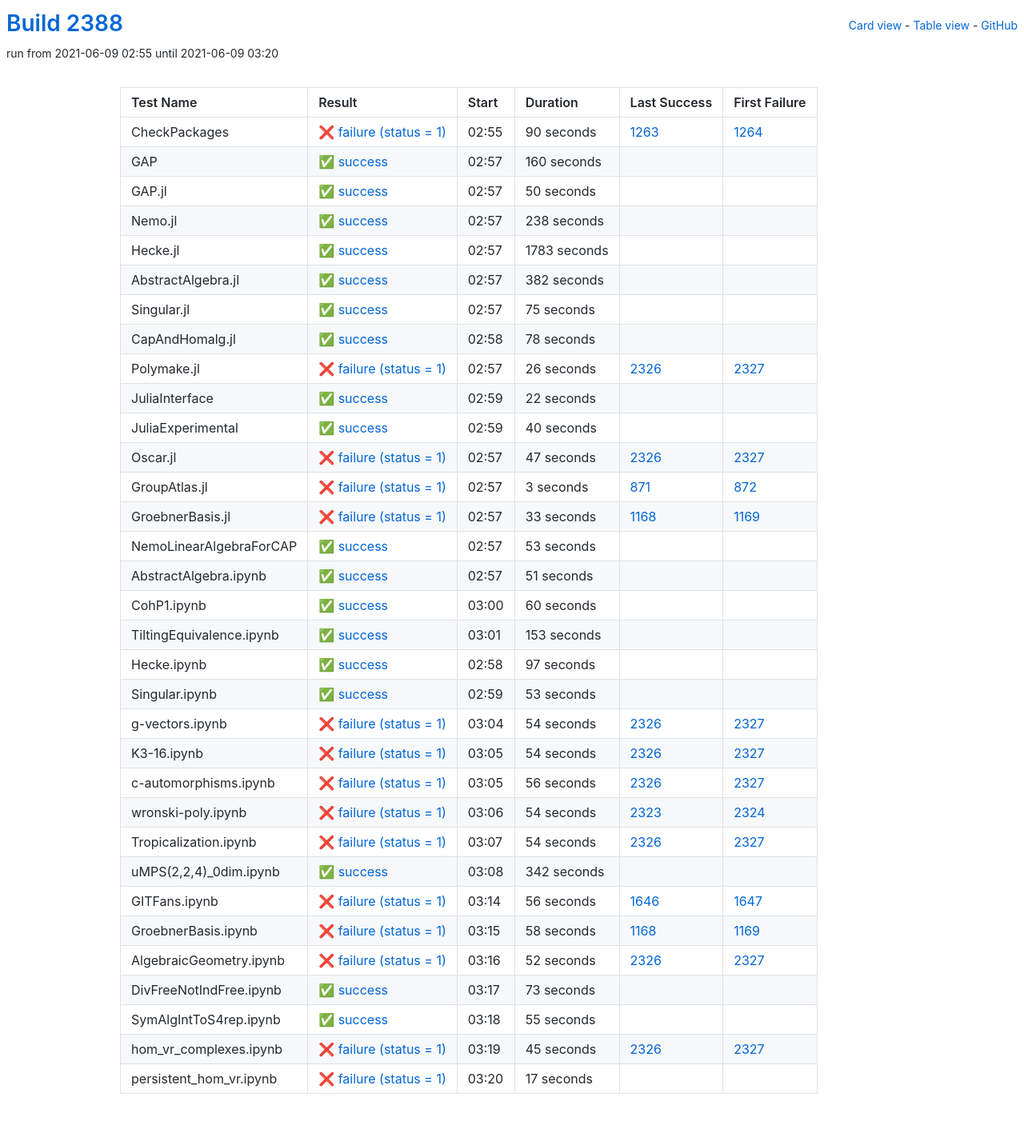
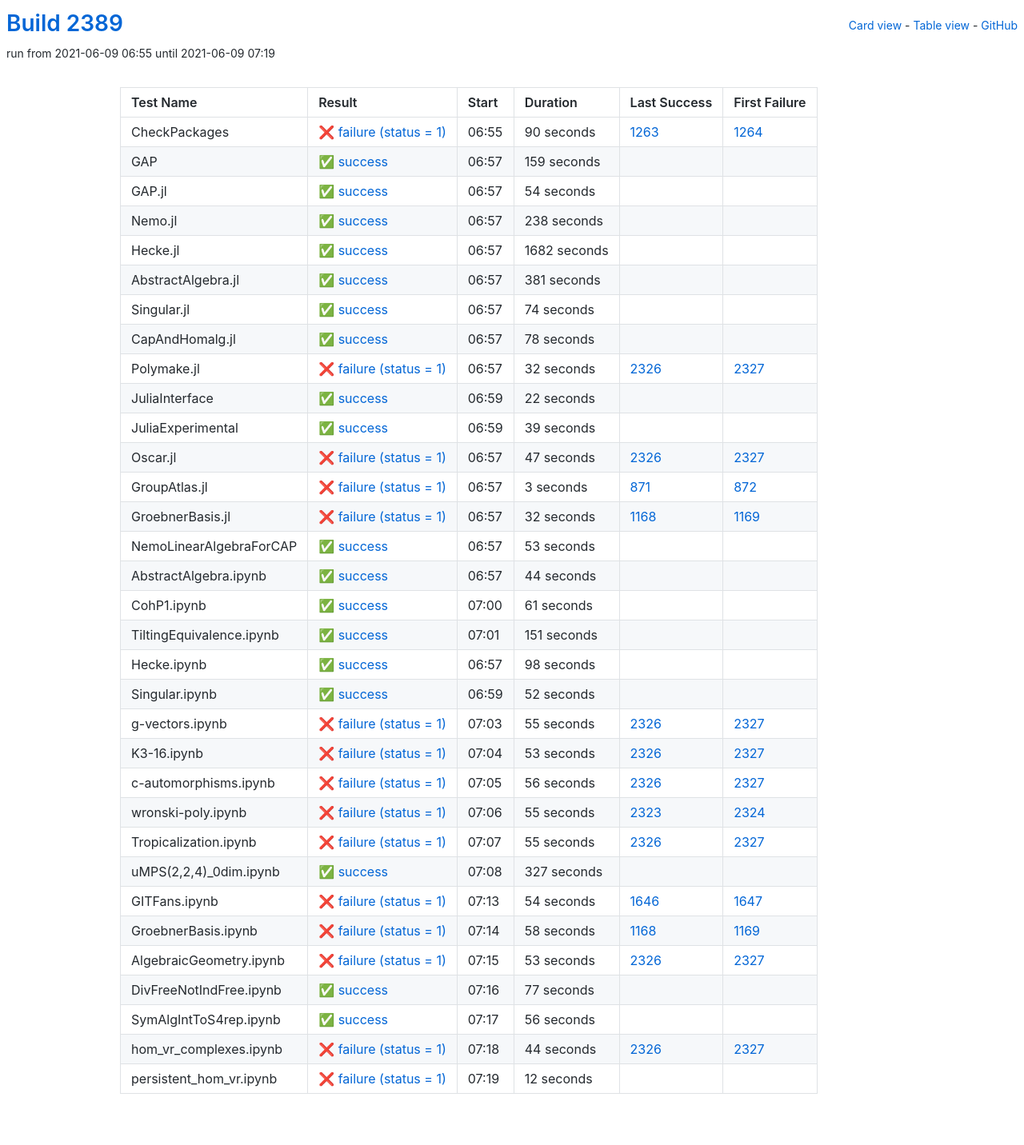
Before and after one commit to oscar-system/oscar-ci-status-stable, a Jekyll site: the page built from table.html, in a window 1280 px wide. Shown: the whole page at 80% size. Built offline with Jekyll 4.4.1, drawn with Linux system fonts in a browser that asks for light colours.

Commit message:
Build #2389

```diff
--- a/_data/ci.yml
+++ b/_data/ci.yml
@@ -1,6 +1,6 @@
 ---
-build: 2388
-build_url: https://oscarci.mathematik.uni-kl.de/job/oscar-stable/2388/
+build: 2389
+build_url: https://oscarci.mathematik.uni-kl.de/job/oscar-stable/2389/
 job: oscar-stable
 organization: oscar-system
 repo: oscar-ci-status-stable
@@ -8,8 +8,8 @@ repourl: https://github.com/oscar-system/oscar-ci-status-stable
 tests:
 - name: CheckPackages
   id: checkpackages
-  log: https://oscarci.mathematik.uni-kl.de/job/oscar-stable/2388/artifact/logs/build-2388/CheckPackages.log
-  start: 2021-06-09 02:55
+  log: https://oscarci.mathematik.uni-kl.de/job/oscar-stable/2389/artifact/logs/build-2389/CheckPackages.log
+  start: 2021-06-09 06:55
   success: false
   exitcode: 1
   status: failure
@@ -20,32 +20,32 @@ tests:
   first_failure_url: https://oscarci.mathematik.uni-kl.de/job/oscar-stable/1264/
 - name: GAP
   id: gap
-  log: https://oscarci.mathematik.uni-kl.de/job/oscar-stable/2388/artifact/logs/build-2388/GAP.log
-  start: 2021-06-09 02:57
+  log: https://oscarci.mathematik.uni-kl.de/job/oscar-stable/2389/artifact/logs/build-2389/GAP.log
+  start: 2021-06-09 06:57
   success: true
   exitcode: 0
   status: success
-  duration: 160
+  duration: 159
   last_success: false
   last_success_url:
   first_failure: false
   first_failure_url:
 - name: GAP.jl
   id: gap-jl
-  log: https://oscarci.mathematik.uni-kl.de/job/oscar-stable/2388/artifact/logs/build-2388/GAP.jl.log
-  start: 2021-06-09 02:57
+  log: https://oscarci.mathematik.uni-kl.de/job/oscar-stable/2389/artifact/logs/build-2389/GAP.jl.log
+  start: 2021-06-09 06:57
   success: true
   exitcode: 0
   status: success
-  duration: 50
+  duration: 54
   last_success: false
   last_success_url:
   first_failure: false
   first_failure_url:
 - name: Nemo.jl
   id: nemo-jl
-  log: https://oscarci.mathematik.uni-kl.de/job/oscar-stable/2388/artifact/logs/build-2388/Nemo.jl.log
-  start: 2021-06-09 02:57
+  log: https://oscarci.mathematik.uni-kl.de/job/oscar-stable/2389/artifact/logs/build-2389/Nemo.jl.log
+  start: 2021-06-09 06:57
   success: true
   exitcode: 0
   status: success
@@ -56,44 +56,44 @@ tests:
   first_failure_url:
 - name: Hecke.jl
   id: hecke-jl
-  log: https://oscarci.mathematik.uni-kl.de/job/oscar-stable/2388/artifact/logs/build-2388/Hecke.jl.log
-  start: 2021-06-09 02:57
+  log: https://oscarci.mathematik.uni-kl.de/job/oscar-stable/2389/artifact/logs/build-2389/Hecke.jl.log
+  start: 2021-06-09 06:57
   success: true
   exitcode: 0
   status: success
-  duration: 1783
+  duration: 1682
   last_success: false
   last_success_url:
   first_failure: false
   first_failure_url:
 - name: AbstractAlgebra.jl
   id: abstractalgebra-jl
-  log: https://oscarci.mathematik.uni-kl.de/job/oscar-stable/2388/artifact/logs/build-2388/AbstractAlgebra.jl.log
-  start: 2021-06-09 02:57
+  log: https://oscarci.mathematik.uni-kl.de/job/oscar-stable/2389/artifact/logs/build-2389/AbstractAlgebra.jl.log
+  start: 2021-06-09 06:57
   success: true
   exitcode: 0
   status: success
-  duration: 382
+  duration: 381
   last_success: false
   last_success_url:
   first_failure: false
   first_failure_url:
 - name: Singular.jl
   id: singular-jl
-  log: https://oscarci.mathematik.uni-kl.de/job/oscar-stable/2388/artifact/logs/build-2388/Singular.jl.log
-  start: 2021-06-09 02:57
+  log: https://oscarci.mathematik.uni-kl.de/job/oscar-stable/2389/artifact/logs/build-2389/Singular.jl.log
+  start: 2021-06-09 06:57
   success: true
   exitcode: 0
   status: success
-  duration: 75
+  duration: 74
   last_success: false
   last_success_url:
   first_failure: false
   first_failure_url:
 - name: CapAndHomalg.jl
   id: capandhomalg-jl
-  log: https://oscarci.mathematik.uni-kl.de/job/oscar-stable/2388/artifact/logs/build-2388/CapAndHomalg.jl.log
-  start: 2021-06-09 02:58
+  log: https://oscarci.mathematik.uni-kl.de/job/oscar-stable/2389/artifact/logs/build-2389/CapAndHomalg.jl.log
+  start: 2021-06-09 06:57
   success: true
   exitcode: 0
   status: success
@@ -104,20 +104,20 @@ tests:
   first_failure_url:
 - name: Polymake.jl
   id: polymake-jl
-  log: https://oscarci.mathematik.uni-kl.de/job/oscar-stable/2388/artifact/logs/build-2388/Polymake.jl.log
-  start: 2021-06-09 02:57
+  log: https://oscarci.mathematik.uni-kl.de/job/oscar-stable/2389/artifact/logs/build-2389/Polymake.jl.log
+  start: 2021-06-09 06:57
   success: false
   exitcode: 1
   status: failure
-  duration: 26
+  duration: 32
   last_success: 2326
   last_success_url: https://oscarci.mathematik.uni-kl.de/job/oscar-stable/2326/
   first_failure: 2327
   first_failure_url: https://oscarci.mathematik.uni-kl.de/job/oscar-stable/2327/
 - name: JuliaInterface
   id: juliainterface
-  log: https://oscarci.mathematik.uni-kl.de/job/oscar-stable/2388/artifact/logs/build-2388/JuliaInterface.log
-  start: 2021-06-09 02:59
+  log: https://oscarci.mathematik.uni-kl.de/job/oscar-stable/2389/artifact/logs/build-2389/JuliaInterface.log
+  start: 2021-06-09 06:59
   success: true
   exitcode: 0
   status: success
@@ -128,20 +128,20 @@ tests:
   first_failure_url:
 - name: JuliaExperimental
   id: juliaexperimental
-  log: https://oscarci.mathematik.uni-kl.de/job/oscar-stable/2388/artifact/logs/build-2388/JuliaExperimental.log
-  start: 2021-06-09 02:59
+  log: https://oscarci.mathematik.uni-kl.de/job/oscar-stable/2389/artifact/logs/build-2389/JuliaExperimental.log
+  start: 2021-06-09 06:59
   success: true
   exitcode: 0
   status: success
-  duration: 40
+  duration: 39
   last_success: false
   last_success_url:
   first_failure: false
   first_failure_url:
 - name: Oscar.jl
   id: oscar-jl
-  log: https://oscarci.mathematik.uni-kl.de/job/oscar-stable/2388/artifact/logs/build-2388/Oscar.jl.log
-  start: 2021-06-09 02:57
+  log: https://oscarci.mathematik.uni-kl.de/job/oscar-stable/2389/artifact/logs/build-2389/Oscar.jl.log
+  start: 2021-06-09 06:57
   success: false
   exitcode: 1
   status: failure
@@ -152,8 +152,8 @@ tests:
   first_failure_url: https://oscarci.mathematik.uni-kl.de/job/oscar-stable/2327/
 - name: GroupAtlas.jl
   id: groupatlas-jl
-  log: https://oscarci.mathematik.uni-kl.de/job/oscar-stable/2388/artifact/logs/build-2388/GroupAtlas.jl.log
-  start: 2021-06-09 02:57
+  log: https://oscarci.mathematik.uni-kl.de/job/oscar-stable/2389/artifact/logs/build-2389/GroupAtlas.jl.log
+  start: 2021-06-09 06:57
   success: false
   exitcode: 1
   status: failure
@@ -164,20 +164,20 @@ tests:
   first_failure_url: https://oscarci.mathematik.uni-kl.de/job/oscar-stable/872/
 - name: GroebnerBasis.jl
   id: groebnerbasis-jl
-  log: https://oscarci.mathematik.uni-kl.de/job/oscar-stable/2388/artifact/logs/build-2388/GroebnerBasis.jl.log
-  start: 2021-06-09 02:57
+  log: https://oscarci.mathematik.uni-kl.de/job/oscar-stable/2389/artifact/logs/build-2389/GroebnerBasis.jl.log
+  start: 2021-06-09 06:57
   success: false
   exitcode: 1
   status: failure
-  duration: 33
+  duration: 32
   last_success: 1168
   last_success_url: https://oscarci.mathematik.uni-kl.de/job/oscar-stable/1168/
   first_failure: 1169
   first_failure_url: https://oscarci.mathematik.uni-kl.de/job/oscar-stable/1169/
 - name: NemoLinearAlgebraForCAP
   id: nemolinearalgebraforcap
-  log: https://oscarci.mathematik.uni-kl.de/job/oscar-stable/2388/artifact/logs/build-2388/NemoLinearAlgebraForCAP.log
-  start: 2021-06-09 02:57
+  log: https://oscarci.mathematik.uni-kl.de/job/oscar-stable/2389/artifact/logs/build-2389/NemoLinearAlgebraForCAP.log
+  start: 2021-06-09 06:57
   success: true
   exitcode: 0
   status: success
@@ -188,92 +188,92 @@ tests:
   first_failure_url:
 - name: AbstractAlgebra.ipynb
   id: abstractalgebra-ipynb
-  log: https://oscarci.mathematik.uni-kl.de/job/oscar-stable/2388/artifact/logs/build-2388/AbstractAlgebra.ipynb.log
-  start: 2021-06-09 02:57
+  log: https://oscarci.mathematik.uni-kl.de/job/oscar-stable/2389/artifact/logs/build-2389/AbstractAlgebra.ipynb.log
+  start: 2021-06-09 06:57
   success: true
   exitcode: 0
   status: success
-  duration: 51
+  duration: 44
   last_success: false
   last_success_url:
   first_failure: false
   first_failure_url:
 - name: CohP1.ipynb
   id: cohp1-ipynb
-  log: https://oscarci.mathematik.uni-kl.de/job/oscar-stable/2388/artifact/logs/build-2388/CohP1.ipynb.log
-  start: 2021-06-09 03:00
+  log: https://oscarci.mathematik.uni-kl.de/job/oscar-stable/2389/artifact/logs/build-2389/CohP1.ipynb.log
+  start: 2021-06-09 07:00
   success: true
   exitcode: 0
   status: success
-  duration: 60
+  duration: 61
   last_success: false
   last_success_url:
   first_failure: false
   first_failure_url:
 - name: TiltingEquivalence.ipynb
   id: tiltingequivalence-ipynb
-  log: https://oscarci.mathematik.uni-kl.de/job/oscar-stable/2388/artifact/logs/build-2388/TiltingEquivalence.ipynb.log
-  start: 2021-06-09 03:01
+  log: https://oscarci.mathematik.uni-kl.de/job/oscar-stable/2389/artifact/logs/build-2389/TiltingEquivalence.ipynb.log
+  start: 2021-06-09 07:01
   success: true
   exitcode: 0
   status: success
-  duration: 153
+  duration: 151
   last_success: false
   last_success_url:
   first_failure: false
   first_failure_url:
 - name: Hecke.ipynb
   id: hecke-ipynb
-  log: https://oscarci.mathematik.uni-kl.de/job/oscar-stable/2388/artifact/logs/build-2388/Hecke.ipynb.log
-  start: 2021-06-09 02:58
+  log: https://oscarci.mathematik.uni-kl.de/job/oscar-stable/2389/artifact/logs/build-2389/Hecke.ipynb.log
+  start: 2021-06-09 06:57
   success: true
   exitcode: 0
   status: success
-  duration: 97
+  duration: 98
   last_success: false
   last_success_url:
   first_failure: false
   first_failure_url:
 - name: Singular.ipynb
   id: singular-ipynb
-  log: https://oscarci.mathematik.uni-kl.de/job/oscar-stable/2388/artifact/logs/build-2388/Singular.ipynb.log
-  start: 2021-06-09 02:59
+  log: https://oscarci.mathematik.uni-kl.de/job/oscar-stable/2389/artifact/logs/build-2389/Singular.ipynb.log
+  start: 2021-06-09 06:59
   success: true
   exitcode: 0
   status: success
-  duration: 53
+  duration: 52
   last_success: false
   last_success_url:
   first_failure: false
   first_failure_url:
 - name: g-vectors.ipynb
   id: g-vectors-ipynb
-  log: https://oscarci.mathematik.uni-kl.de/job/oscar-stable/2388/artifact/logs/build-2388/g-vectors.ipynb.log
-  start: 2021-06-09 03:04
+  log: https://oscarci.mathematik.uni-kl.de/job/oscar-stable/2389/artifact/logs/build-2389/g-vectors.ipynb.log
+  start: 2021-06-09 07:03
   success: false
   exitcode: 1
   status: failure
-  duration: 54
+  duration: 55
   last_success: 2326
   last_success_url: https://oscarci.mathematik.uni-kl.de/job/oscar-stable/2326/
   first_failure: 2327
   first_failure_url: https://oscarci.mathematik.uni-kl.de/job/oscar-stable/2327/
 - name: K3-16.ipynb
   id: k3-16-ipynb
-  log: https://oscarci.mathematik.uni-kl.de/job/oscar-stable/2388/artifact/logs/build-2388/K3-16.ipynb.log
-  start: 2021-06-09 03:05
+  log: https://oscarci.mathematik.uni-kl.de/job/oscar-stable/2389/artifact/logs/build-2389/K3-16.ipynb.log
+  start: 2021-06-09 07:04
   success: false
   exitcode: 1
   status: failure
-  duration: 54
+  duration: 53
   last_success: 2326
   last_success_url: https://oscarci.mathematik.uni-kl.de/job/oscar-stable/2326/
   first_failure: 2327
   first_failure_url: https://oscarci.mathematik.uni-kl.de/job/oscar-stable/2327/
 - name: c-automorphisms.ipynb
   id: c-automorphisms-ipynb
-  log: https://oscarci.mathematik.uni-kl.de/job/oscar-stable/2388/artifact/logs/build-2388/c-automorphisms.ipynb.log
-  start: 2021-06-09 03:05
+  log: https://oscarci.mathematik.uni-kl.de/job/oscar-stable/2389/artifact/logs/build-2389/c-automorphisms.ipynb.log
+  start: 2021-06-09 07:05
   success: false
   exitcode: 1
   status: failure
@@ -284,56 +284,56 @@ tests:
   first_failure_url: https://oscarci.mathematik.uni-kl.de/job/oscar-stable/2327/
 - name: wronski-poly.ipynb
   id: wronski-poly-ipynb
-  log: https://oscarci.mathematik.uni-kl.de/job/oscar-stable/2388/artifact/logs/build-2388/wronski-poly.ipynb.log
-  start: 2021-06-09 03:06
+  log: https://oscarci.mathematik.uni-kl.de/job/oscar-stable/2389/artifact/logs/build-2389/wronski-poly.ipynb.log
+  start: 2021-06-09 07:06
   success: false
   exitcode: 1
   status: failure
-  duration: 54
+  duration: 55
   last_success: 2323
   last_success_url: https://oscarci.mathematik.uni-kl.de/job/oscar-stable/2323/
   first_failure: 2324
   first_failure_url: https://oscarci.mathematik.uni-kl.de/job/oscar-stable/2324/
 - name: Tropicalization.ipynb
   id: tropicalization-ipynb
-  log: https://oscarci.mathematik.uni-kl.de/job/oscar-stable/2388/artifact/logs/build-2388/Tropicalization.ipynb.log
-  start: 2021-06-09 03:07
+  log: https://oscarci.mathematik.uni-kl.de/job/oscar-stable/2389/artifact/logs/build-2389/Tropicalization.ipynb.log
+  start: 2021-06-09 07:07
   success: false
   exitcode: 1
   status: failure
-  duration: 54
+  duration: 55
   last_success: 2326
   last_success_url: https://oscarci.mathematik.uni-kl.de/job/oscar-stable/2326/
   first_failure: 2327
   first_failure_url: https://oscarci.mathematik.uni-kl.de/job/oscar-stable/2327/
 - name: uMPS(2,2,4)_0dim.ipynb
   id: umps-2-2-4-0dim-ipynb
-  log: https://oscarci.mathematik.uni-kl.de/job/oscar-stable/2388/artifact/logs/build-2388/uMPS-2-2-4-_0dim.ipynb.log
-  start: 2021-06-09 03:08
+  log: https://oscarci.mathematik.uni-kl.de/job/oscar-stable/2389/artifact/logs/build-2389/uMPS-2-2-4-_0dim.ipynb.log
+  start: 2021-06-09 07:08
   success: true
   exitcode: 0
   status: success
-  duration: 342
+  duration: 327
   last_success: false
   last_success_url:
   first_failure: false
   first_failure_url:
 - name: GITFans.ipynb
   id: gitfans-ipynb
-  log: https://oscarci.mathematik.uni-kl.de/job/oscar-stable/2388/artifact/logs/build-2388/GITFans.ipynb.log
-  start: 2021-06-09 03:14
+  log: https://oscarci.mathematik.uni-kl.de/job/oscar-stable/2389/artifact/logs/build-2389/GITFans.ipynb.log
+  start: 2021-06-09 07:13
   success: false
   exitcode: 1
   status: failure
-  duration: 56
+  duration: 54
   last_success: 1646
   last_success_url: https://oscarci.mathematik.uni-kl.de/job/oscar-stable/1646/
   first_failure: 1647
   first_failure_url: https://oscarci.mathematik.uni-kl.de/job/oscar-stable/1647/
 - name: GroebnerBasis.ipynb
   id: groebnerbasis-ipynb
-  log: https://oscarci.mathematik.uni-kl.de/job/oscar-stable/2388/artifact/logs/build-2388/GroebnerBasis.ipynb.log
-  start: 2021-06-09 03:15
+  log: https://oscarci.mathematik.uni-kl.de/job/oscar-stable/2389/artifact/logs/build-2389/GroebnerBasis.ipynb.log
+  start: 2021-06-09 07:14
   success: false
   exitcode: 1
   status: failure
@@ -344,60 +344,60 @@ tests:
   first_failure_url: https://oscarci.mathematik.uni-kl.de/job/oscar-stable/1169/
 - name: AlgebraicGeometry.ipynb
   id: algebraicgeometry-ipynb
-  log: https://oscarci.mathematik.uni-kl.de/job/oscar-stable/2388/artifact/logs/build-2388/AlgebraicGeometry.ipynb.log
-  start: 2021-06-09 03:16
+  log: https://oscarci.mathematik.uni-kl.de/job/oscar-stable/2389/artifact/logs/build-2389/AlgebraicGeometry.ipynb.log
+  start: 2021-06-09 07:15
   success: false
   exitcode: 1
   status: failure
-  duration: 52
+  duration: 53
   last_success: 2326
   last_success_url: https://oscarci.mathematik.uni-kl.de/job/oscar-stable/2326/
   first_failure: 2327
   first_failure_url: https://oscarci.mathematik.uni-kl.de/job/oscar-stable/2327/
 - name: DivFreeNotIndFree.ipynb
   id: divfreenotindfree-ipynb
-  log: https://oscarci.mathematik.uni-kl.de/job/oscar-stable/2388/artifact/logs/build-2388/DivFreeNotIndFree.ipynb.log
-  start: 2021-06-09 03:17
+  log: https://oscarci.mathematik.uni-kl.de/job/oscar-stable/2389/artifact/logs/build-2389/DivFreeNotIndFree.ipynb.log
+  start: 2021-06-09 07:16
   success: true
   exitcode: 0
   status: success
-  duration: 73
+  duration: 77
   last_success: false
   last_success_url:
   first_failure: false
   first_failure_url:
 - name: SymAlgIntToS4rep.ipynb
   id: symalginttos4rep-ipynb
-  log: https://oscarci.mathematik.uni-kl.de/job/oscar-stable/2388/artifact/logs/build-2388/SymAlgIntToS4rep.ipynb.log
-  start: 2021-06-09 03:18
+  log: https://oscarci.mathematik.uni-kl.de/job/oscar-stable/2389/artifact/logs/build-2389/SymAlgIntToS4rep.ipynb.log
+  start: 2021-06-09 07:17
   success: true
   exitcode: 0
   status: success
-  duration: 55
+  duration: 56
   last_success: false
   last_success_url:
   first_failure: false
   first_failure_url:
 - name: hom_vr_complexes.ipynb
   id: hom-vr-complexes-ipynb
-  log: https://oscarci.mathematik.uni-kl.de/job/oscar-stable/2388/artifact/logs/build-2388/hom_vr_complexes.ipynb.log
-  start: 2021-06-09 03:19
+  log: https://oscarci.mathematik.uni-kl.de/job/oscar-stable/2389/artifact/logs/build-2389/hom_vr_complexes.ipynb.log
+  start: 2021-06-09 07:18
   success: false
   exitcode: 1
   status: failure
-  duration: 45
+  duration: 44
   last_success: 2326
   last_success_url: https://oscarci.mathematik.uni-kl.de/job/oscar-stable/2326/
   first_failure: 2327
   first_failure_url: https://oscarci.mathematik.uni-kl.de/job/oscar-stable/2327/
 - name: persistent_hom_vr.ipynb
   id: persistent-hom-vr-ipynb
-  log: https://oscarci.mathematik.uni-kl.de/job/oscar-stable/2388/artifact/logs/build-2388/persistent_hom_vr.ipynb.log
-  start: 2021-06-09 03:20
+  log: https://oscarci.mathematik.uni-kl.de/job/oscar-stable/2389/artifact/logs/build-2389/persistent_hom_vr.ipynb.log
+  start: 2021-06-09 07:19
   success: false
   exitcode: 1
   status: failure
-  duration: 17
+  duration: 12
   last_success: false
   last_success_url:
   first_failure: false
```
Also changed, not shown: README.md.
